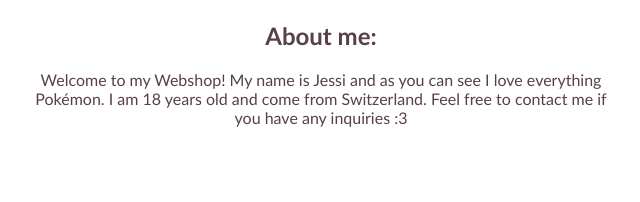
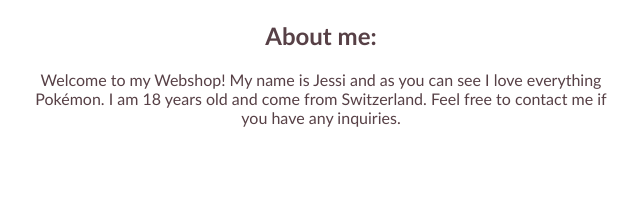
Before and after one commit to tamagochu/m293_webshop, a plain HTML site: page contact.html in a window 1280 px wide. Shown: the part 505-707 px from the top of the page, 319-959 px from the left. Drawn offline with Linux system fonts and the light colour scheme.

Commit message:
Update contact.html

```diff
--- a/contact.html
+++ b/contact.html
@@ -21,7 +21,7 @@
         <p>
           Welcome to my Webshop! My name is Jessi and as you can see I love
           everything Pokémon. I am 18 years old and come from Switzerland. Feel
-          free to contact me if you have any inquiries :3
+          free to contact me if you have any inquiries.
         </p>
       </div>
 
```
